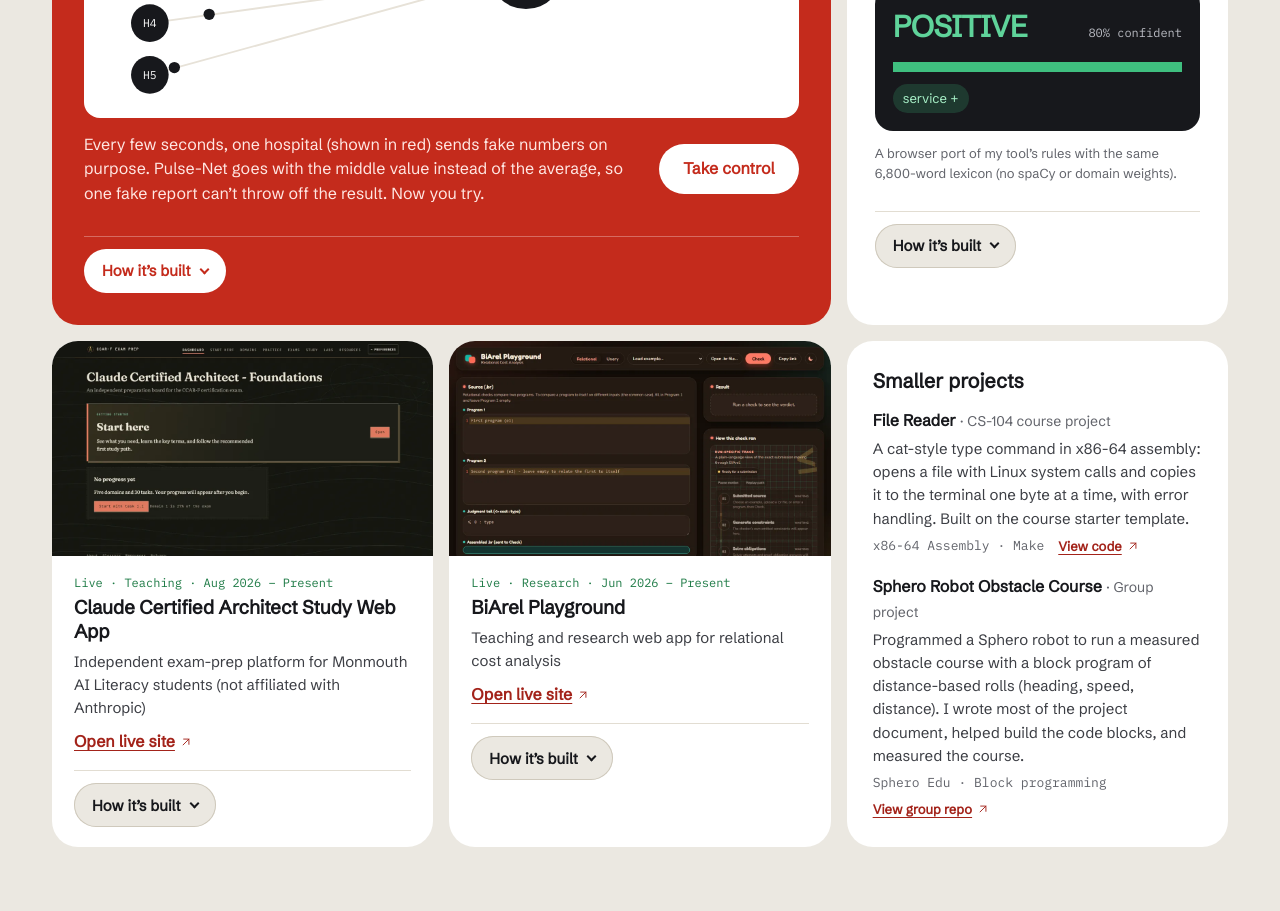
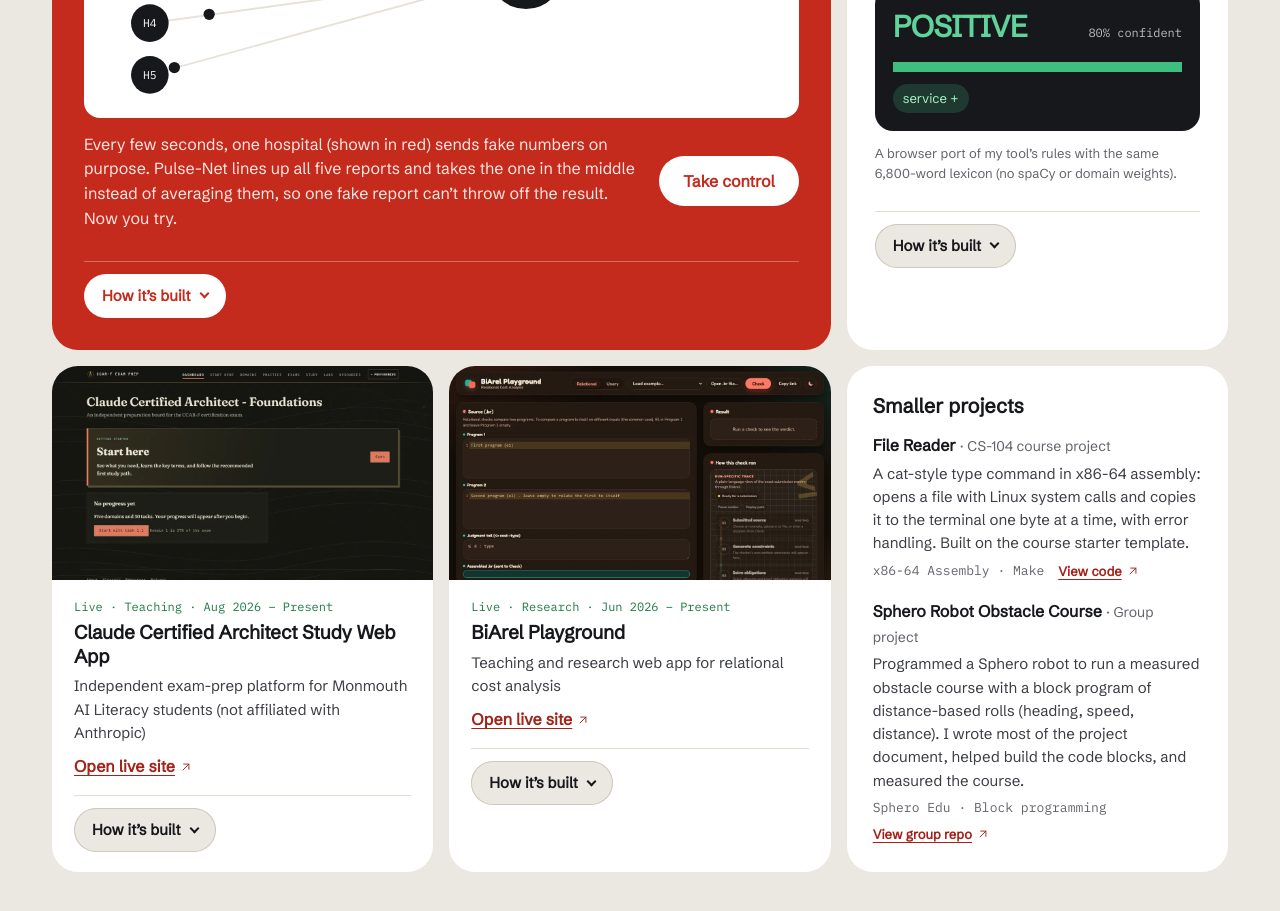
Before and after one commit to dan-jdiala/dan-jdiala.github.io, a React (Vite) app: page / in a window 1280 px wide. Shown: the part 1160-2071 px from the top of the page. Built offline with nearby package versions, Linux system fonts and the light colour scheme.

Commit message:
Say what the median does in the Pulse-Net card

```diff
--- a/src/components/PulseNetCard.tsx
+++ b/src/components/PulseNetCard.tsx
@@ -54,8 +54,9 @@
           <Scene t={t} narrow={narrow} />
           <div className="pulse-card__cta">
             <p>
-              Every few seconds, one hospital (shown in red) sends fake numbers on purpose. Pulse-Net goes with the middle value
-              instead of the average, so one fake report can&rsquo;t throw off the result. Now you try.
+              Every few seconds, one hospital (shown in red) sends fake numbers on purpose. Pulse-Net lines up all five reports
+              and takes the one in the middle instead of averaging them, so one fake report can&rsquo;t throw off the result. Now
+              you try.
             </p>
             <button type="button" className="btn btn--light" onClick={() => setMode('play')}>
               Take control
```
